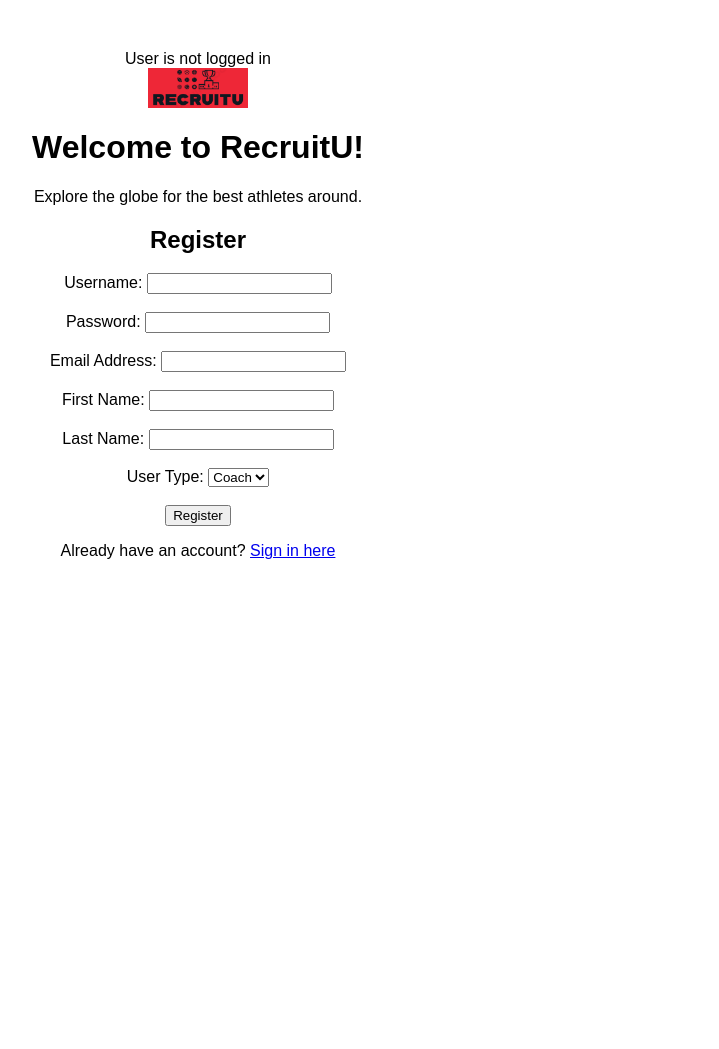
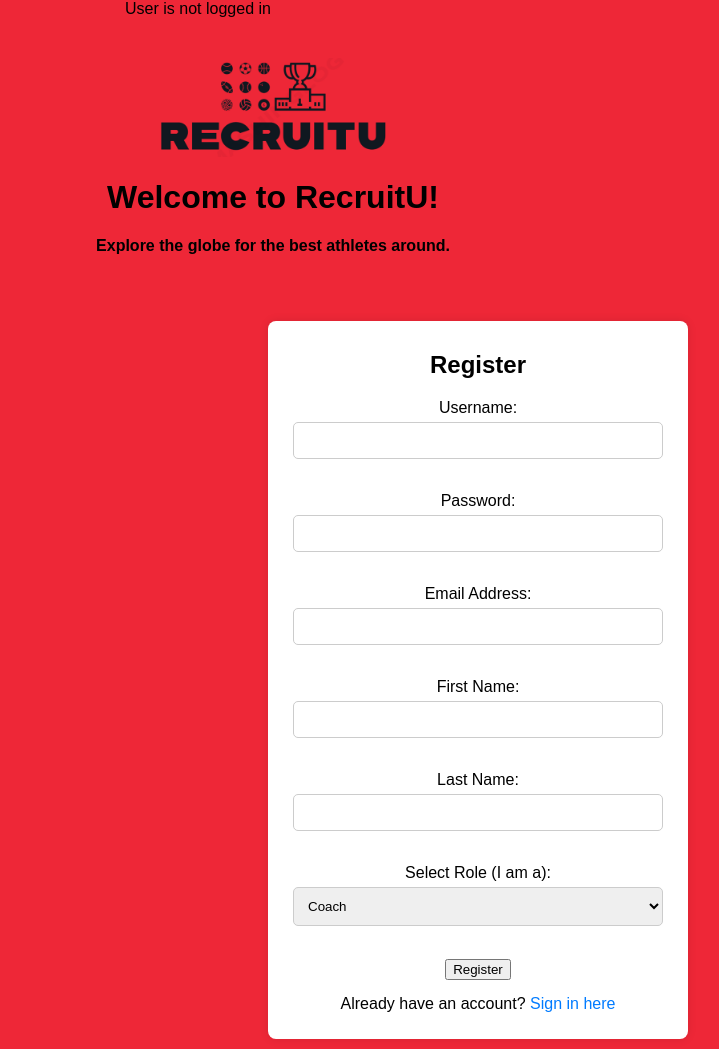
Before and after one commit to KyleSinclair89/CSC482, a PHP site: page /RecruitURegister.php in a window 1280 px wide. Shown: the whole page, without its empty margins (442-1161 px from the left). Before the commit the page ends 559 px from the top, so only its background shows below. Run offline with PHP 8.4, Linux system fonts and the light colour scheme.

Commit message:
Update RecruitURegister.php

```diff
--- a/RecruitURegister.php
+++ b/RecruitURegister.php
@@ -49,36 +49,128 @@ if ($_SERVER["REQUEST_METHOD"] == "POST" && isset($_POST['submit'])) {
 ?>
 
 <!DOCTYPE html>
-<html>
+<html lang="en">
+
 <head>
     <title>RecruitU | Recruitment Center</title>
     <link rel="stylesheet" type="text/css" href="LoginStyle.css">
+    <style>
+        body {
+            font-family: Arial, sans-serif;
+            margin: 0;
+            padding: 0;
+            background-color: #EE2737;
+        }
 
-    <style>
-        h2 {
-            text-align: center;
-        }
+        #loginStatus {
+    text-align: left;
+    padding: 10px;
+    background-color: #fff;
+    color: #000;
+    position: fixed;
+    top: 0;
+    left: 0;
+    margin-bottom: 100px;
+}
+
+
+        header {
+    margin-left: 150px;
+    text-align: center;
+    padding: 40px; /* Adjust the padding here */
+    font-weight: bold;
+}
+
+.container {
+    background-color: #fff;
+    padding: 10px;
+    border-radius: 8px;
+    box-shadow: 0px 0px 10px rgba(0, 0, 0, 0.1);
+    max-width: 400px;
+    width: 90%;
+    margin: auto;
+    margin-top: 10px; /* Adjust the margin-top here */
+    margin-right: 150px;
+    margin-bottom: 10px;
+}
+
+        h2,
         form {
             text-align: center;
         }
+
+        label {
+            display: block;
+            margin-bottom: 5px;
+        }
+
+        input[type="text"],
+        input[type="password"],
+        input[type="email"],
+        select {
+            width: calc(100% - 30px);
+            padding: 10px;
+            margin-bottom: 15px;
+            border: 1px solid #ccc;
+            border-radius: 5px;
+            box-sizing: border-box;
+        }
+
+        button[type="submit"] {
+            width: calc(100% - 30px);
+            padding: 10px;
+            background-color: #e74c3c;
+            color: #fff;
+            border: none;
+            border-radius: 5px;
+            cursor: pointer;
+            transition: background-color 0.3s ease;
+        }
+
+        button[type="submit"]:hover {
+            background-color: #c0392b;
+        }
+
+        p {
+            margin-top: 15px;
+            text-align: center;
+        }
+
+        a {
+            color: #007bff;
+            text-decoration: none;
+        }
+
+        a:hover {
+            text-decoration: underline;
+        }
+
+        .logo {
+            width: 250px;
+            margin: 0 auto 20px; /* Center the logo and add margin at the bottom */
+            display: block;
+        }
     </style>
 </head>
+
 <body>
+    <?php
+    // Display login status
+    if (!empty($loginStatus)) {
+        echo '<div id="loginStatus">' . $loginStatus . '</div>';
+    }
+    ?>
+
     <header>
         <img src="RecruitULogo.png" alt="RecruitU Logo" class="logo" width="100">
         <h1>Welcome to RecruitU!</h1>
         <p>Explore the globe for the best athletes around.</p>
     </header>
 
-    <nav>
-        <ul class="menu-item">
-
-        </ul>
-    </nav>
-
     <div class="container">
         <h2>Register</h2>
         <form action="RecruitURegister.php" method="post">
+            <!-- Your registration form inputs go here -->
             <label for="username">Username:</label>
             <input type="text" id="username" name="username" required><br><br>
 
@@ -95,7 +187,7 @@ if ($_SERVER["REQUEST_METHOD"] == "POST" && isset($_POST['submit'])) {
             <label for="last_name">Last Name:</label>
             <input type="text" id="last_name" name="last_name" required><br><br>
 
-            <label for="user_type">User Type:</label>
+            <label for="user_type">Select Role (I am a):</label>
             <select id="user_type" name="user_type" required>
                 <option value="coach">Coach</option>
                 <option value="player">Player</option>
@@ -105,9 +197,8 @@ if ($_SERVER["REQUEST_METHOD"] == "POST" && isset($_POST['submit'])) {
             <input type="submit" class="btn btn-primary" name="submit" value="Register">
 
             <p>Already have an account? <a href="RecruitULogin.php">Sign in here</a></p>
-
-            <!--<p><a href="DishListMain.html">Return Home</a></p>-->
         </form>
     </div>
 </body>
+
 </html>
```
